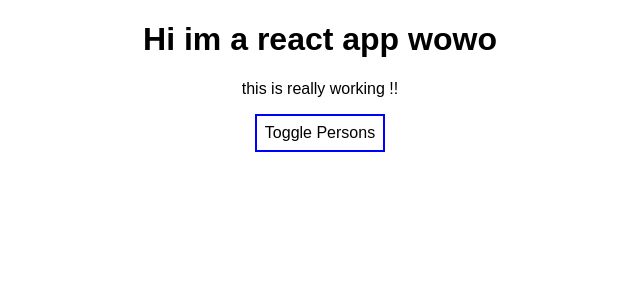
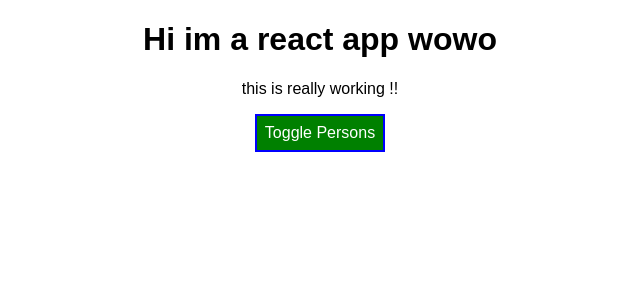
Before and after one commit to AlesandroMarques/sec5-react-complete-guide, a React (Create React App) app: page / in a window 1280 px wide. Shown: the top 300 px of the page, without its empty margins (320-960 px from the left). Built offline with nearby package versions, Linux system fonts and the light colour scheme.

Commit message:
setting styles dynamicall

```diff
--- a/src/App.js
+++ b/src/App.js
@@ -86,7 +86,8 @@ class App extends Component {
   render() {
     // inline style exmaple , must wrap all values in quotes
       const style = {
-        backgroundColor: 'white',
+        backgroundColor: 'green',
+        color: 'white',
         font: 'inherit',
         border:'2px solid blue',
         padding: '8px',
@@ -95,18 +96,6 @@ class App extends Component {
       };
 
 
-      /*<PersonComp
-        name={this.state.persons[0].name}
-        age={this.state.persons[0].age}   />
-        <PersonComp
-        name={this.state.persons[1].name}
-        age={this.state.persons[1].age}
-        click={this.switchNameHandler.bind(this,"Alessssandro")}
-        changed={this.nameChangedHandler}
-        >My hobbies are: board games</PersonComp>
-        <PersonComp
-        name={this.state.persons[2].name}
-        age={this.state.persons[2].age}/>*/
 
 let personsOutput = null;
 if(this.state.showPersons){
@@ -127,6 +116,9 @@ if(this.state.showPersons){
 
         </div>
   );
+
+  style.backgroundColor = 'red';
+  style.color = 'black';
 }
 
 
```
